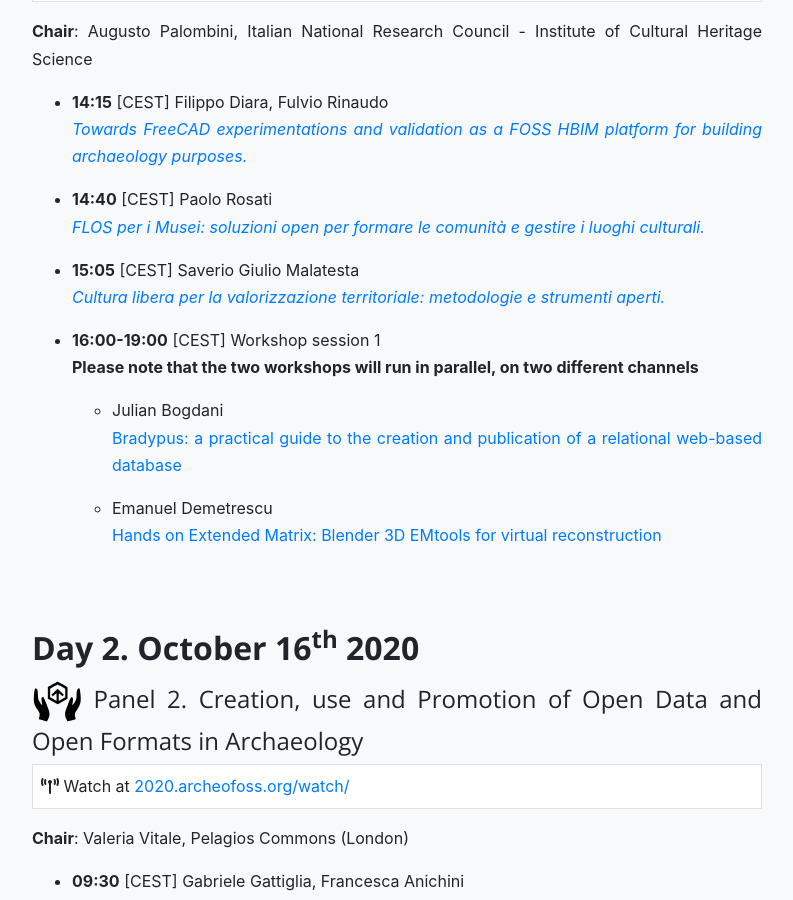
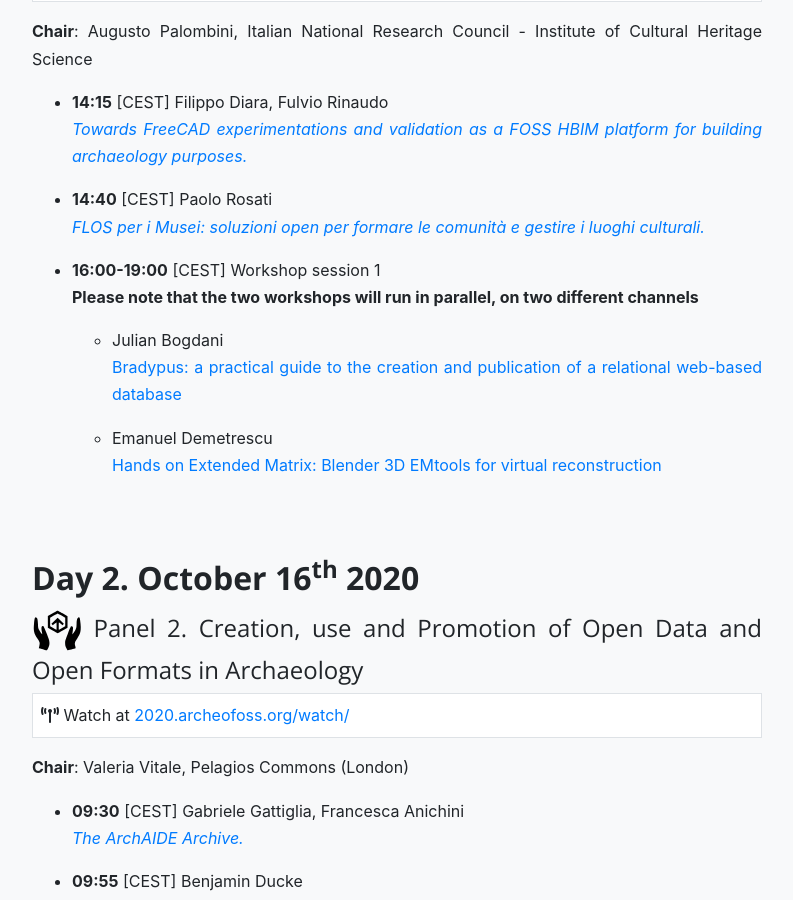
Before and after one commit to archeofoss/archeofoss2020, a Jekyll site: the page built from programme.md, in a window 1280 px wide and 900 px high, scrolled down 1924 px. Shown: the whole window, without its empty margins (243-1036 px from the left). Built offline with Jekyll 4.4.1, drawn with Linux system fonts in a browser that asks for light colours; nearby versions of some CDN libraries.

Commit message:
Update programme.md

```diff
--- a/programme.md
+++ b/programme.md
@@ -72,9 +72,6 @@
 
 - **14:40** [CEST] Paolo Rosati
 [*FLOS per i Musei: soluzioni open per formare le comunità e gestire i luoghi culturali.*](abstracts/rosati)
-
-- **15:05** [CEST] Saverio Giulio Malatesta
-[*Cultura libera per la valorizzazione territoriale: metodologie e strumenti aperti.*](abstracts/malatesta)
 
 - **16:00-19:00** [CEST] Workshop session 1
 **Please note that the two workshops will run in parallel, on two different channels**
```
